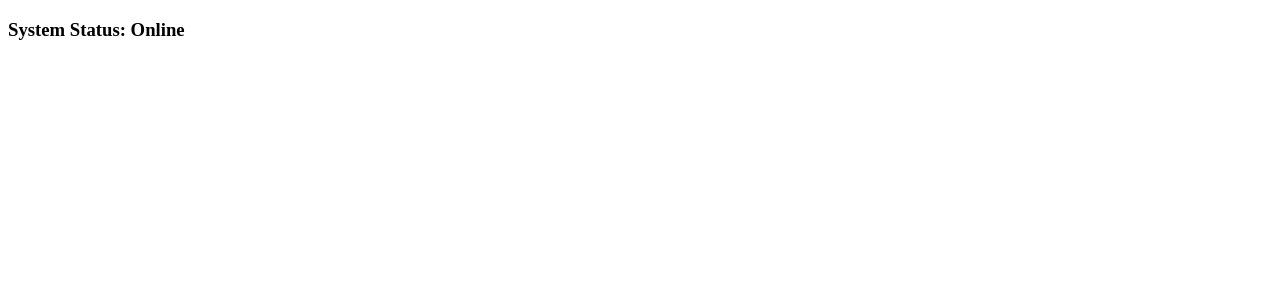
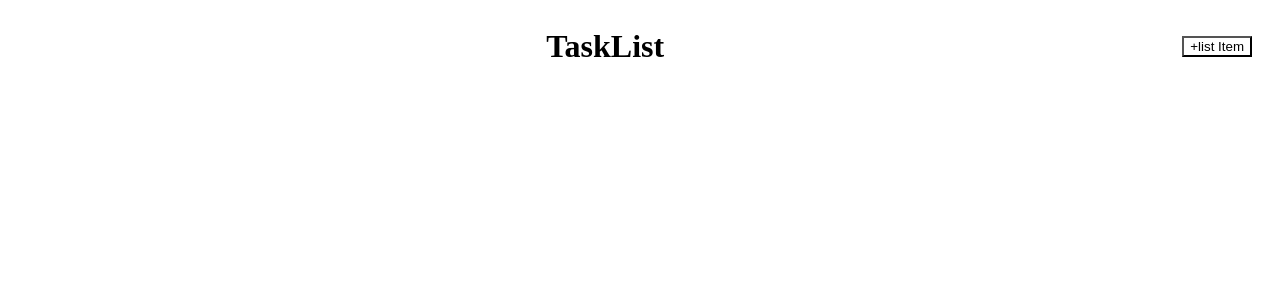
Before and after one commit to AdvanceNorthWest/InterviewBoilerplate-Candidate, a React (Vite) app in the folder client/: page / in a window 1280 px wide. Shown: the top 300 px of the page. Built offline with nearby package versions, Linux system fonts and the light colour scheme.

Commit message:
Header: add button

```diff
--- a/client/src/App.jsx
+++ b/client/src/App.jsx
@@ -12,11 +12,12 @@
 //       2. Send PATCH request to server
 //       3. On failure: revert state and alert the user
 // ---------------------------------------------------------------------------
+import Header from "./components/Header/Header";
 
 function App() {
   return (
     <div>
-      <h3>System Status: Online</h3>
+      <Header></Header>
     </div>
   );
 }
--- /dev/null
+++ b/client/src/components/Header/Header.css
@@ -0,0 +1,18 @@
+.header {
+  display: flex;
+  align-items: center;
+  justify-content: space-between;
+  padding: 20px;
+}
+
+.header h1 {
+  flex: 1;
+  text-align: center;
+  margin: 0;
+}
+
+.add-item-btn {
+  margin-left: auto;
+  background-color: transparent;
+  /* border: none; */
+}
--- /dev/null
+++ b/client/src/components/Header/Header.jsx
@@ -0,0 +1,10 @@
+import "./Header.css";
+
+export default function Header() {
+  return (
+    <header className="header">
+      <h1>TaskList</h1>
+      <button className="add-item-btn">+list Item</button>
+    </header>
+  );
+}
--- a/package.json
+++ b/package.json
@@ -5,7 +5,7 @@
   "scripts": {
     "dev": "concurrently \"npm run dev:server\" \"npm run dev:client\"",
     "dev:server": "cd server && node --watch server.js",
-    "dev:client": "cd client && npx vite --port 3000"
+    "dev:client": "cd client && npx vite --port 3000 --open"
   },
   "devDependencies": {
     "concurrently": "^8.2.2"
```
Also changed, not shown: client/src/components/AddListModal/AddListModal.css (added), client/src/components/AddListModal/AddListModal.jsx (added), client/src/components/Body/Body.css (added), client/src/components/Body/Body.jsx (added), client/src/components/Footer/Footer.css (added), client/src/components/Footer/Footer.jsx (added).
